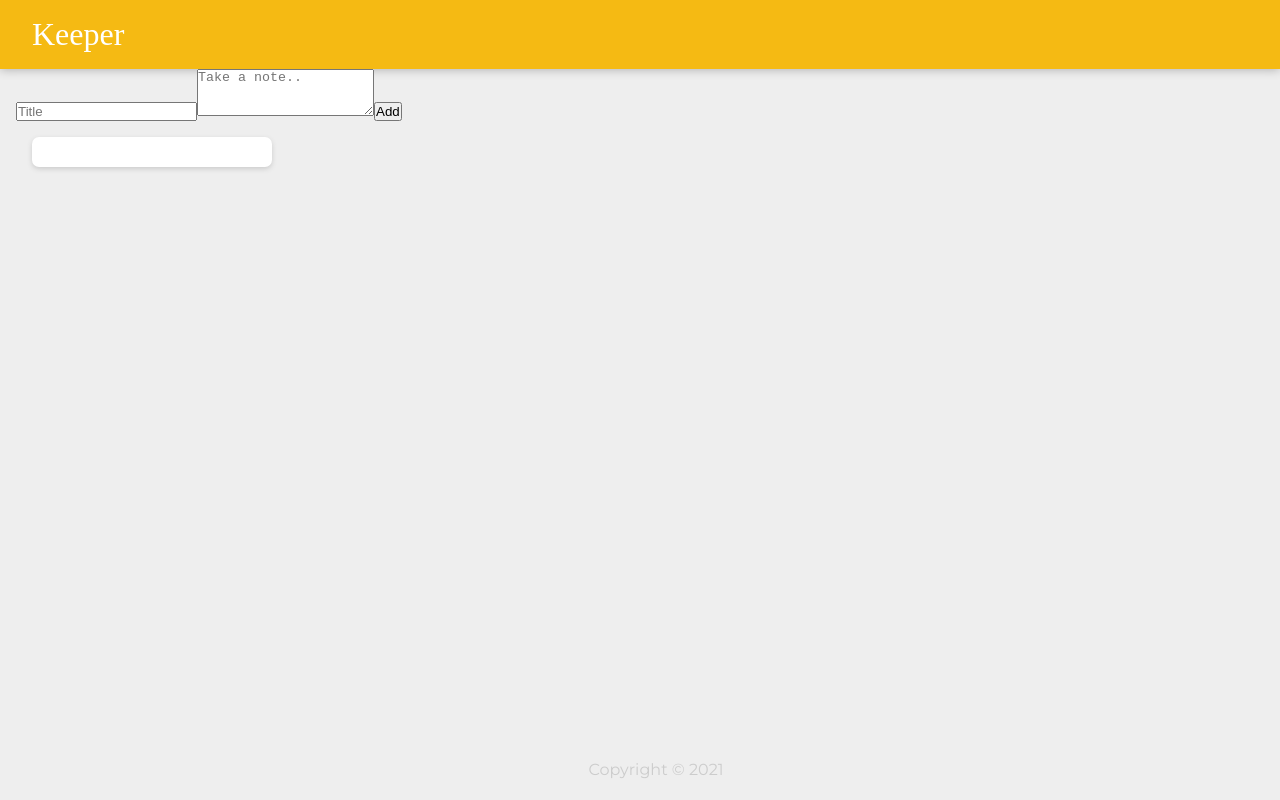
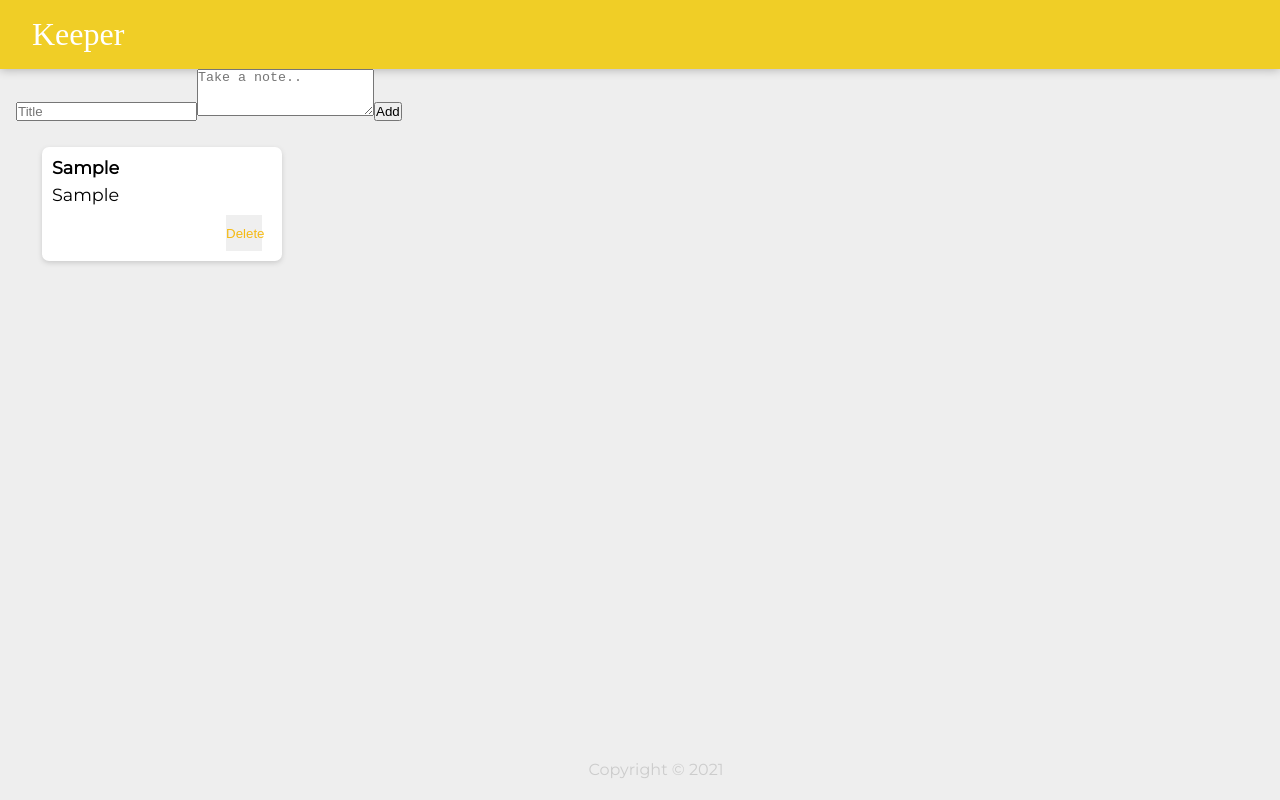
Before and after one commit to laxman939/ReactJS, a React (Create React App) app in the folder keeper-app/: page / in a window 1280 px wide. Both pictures are taken after typing "Sample", "Sample" into the empty fields and a click on the button "Add". Built offline with nearby package versions, Linux system fonts and the light colour scheme; a web font is replaced by a local one.

Commit message:
added deleteItem function

```diff
--- a/keeper-app/public/styles.css
+++ b/keeper-app/public/styles.css
@@ -4,7 +4,7 @@
   box-sizing: border-box;
 }
 html {
-  font-family: "Montserrat", sans-serif;
+  font-family: "Montserrat", sans-serif, Georgia;
 }
 body {
   background: #eee;
@@ -12,7 +12,7 @@ body {
 }
 
 header {
-  background-color: #f5ba13;
+  background-color: #f0ce26;
   margin: auto -16px;
   padding: 16px 32px;
   box-shadow: 0 0 10px 0 rgba(0, 0, 0, 0.3);
@@ -41,7 +41,7 @@ footer p {
   box-shadow: 0 2px 5px #ccc;
   padding: 10px;
   width: 240px;
-  margin: 16px;
+  margin: 26px;
   float: left;
 }
 .note h1 {
@@ -54,3 +54,14 @@ footer p {
   white-space: pre-wrap;
   word-wrap: break-word;
 }
+.note button{
+  position: relative;
+  float: right;
+  margin-right: 10px;
+  color: #f5ba13;
+  border: none;
+  width: 36px;
+  height: 36px;
+  cursor: pointer;
+  outline: none;
+}
--- a/keeper-app/src/components/App.jsx
+++ b/keeper-app/src/components/App.jsx
@@ -17,11 +17,33 @@ function App() {
       return [...prevNotes, notes]; //To display previousnotes
     });
   }
+
+  //To delete selected item
+  function deleteItem(id) {
+    //console.log("Deleted");
+
+    setShowNotes((prevNotes) => {
+      return prevNotes.filter((item, index) => {
+        return index !== id; //receive id from map method
+      });
+    });
+  }
+
   return (
     <div>
       <Header />
       <CreateNote onAdd={addNote} />
-      <ShowNote />
+      {showNotes.map((eachNote, index) => {
+        return (
+          <ShowNote
+            key={index}
+            id={index}
+            title={eachNote.title}
+            cont={eachNote.content}
+            onDelete={deleteItem}
+          />
+        );
+      })}
       <Footer />
     </div>
   );
--- a/keeper-app/src/components/ShowNote.jsx
+++ b/keeper-app/src/components/ShowNote.jsx
@@ -1,12 +1,20 @@
 import React from "react";
 
 function ShowNote(props) {
+  //received id from app through props and again passing to delete function in app
+  function handleClick() {
+    props.onDelete(props.id);
+  }
+
   return (
     <div className="note">
       <h1>{props.title}</h1>
       <p>{props.cont}</p>
+      <button onClick={handleClick}>Delete</button>
     </div>
   );
 }
 
 export default ShowNote;
+
+// Pass a id over to the Note component, pass it back to the App when deleting.
```
